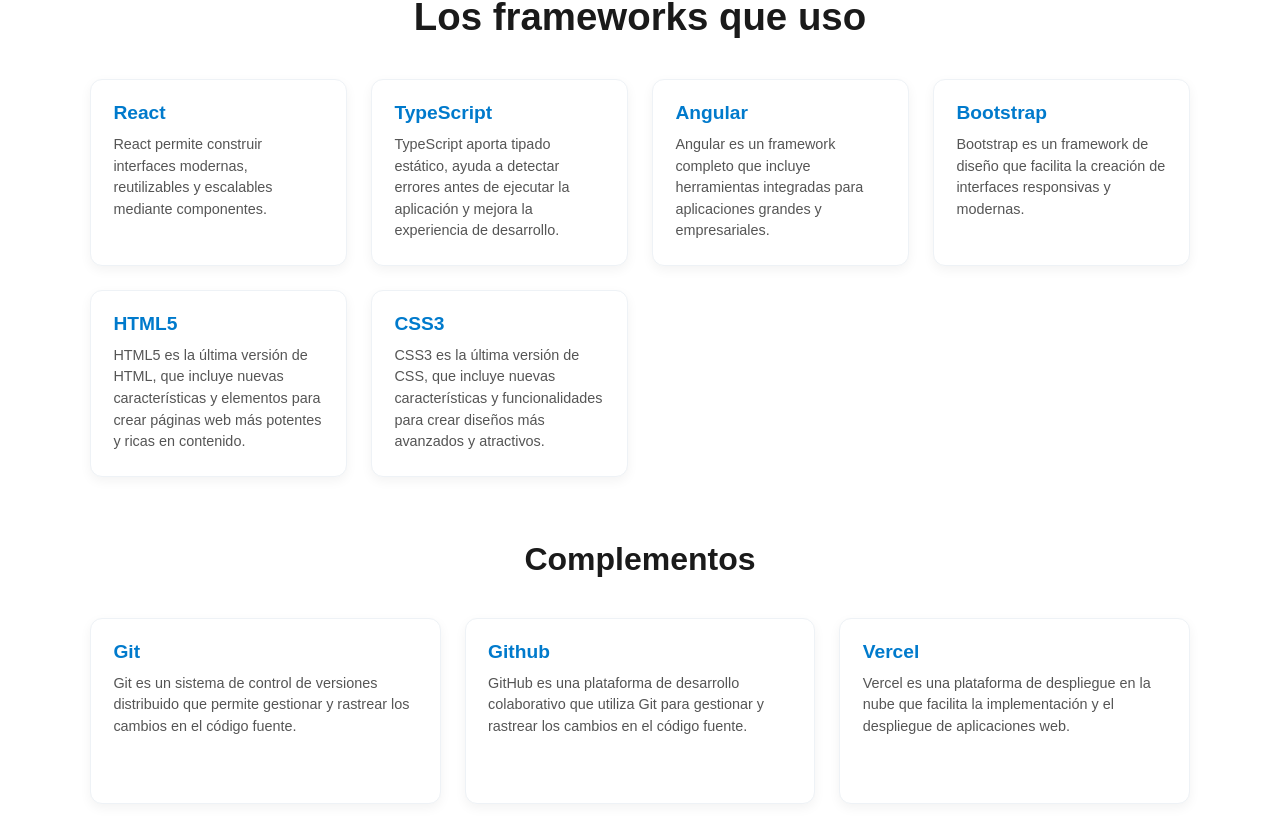
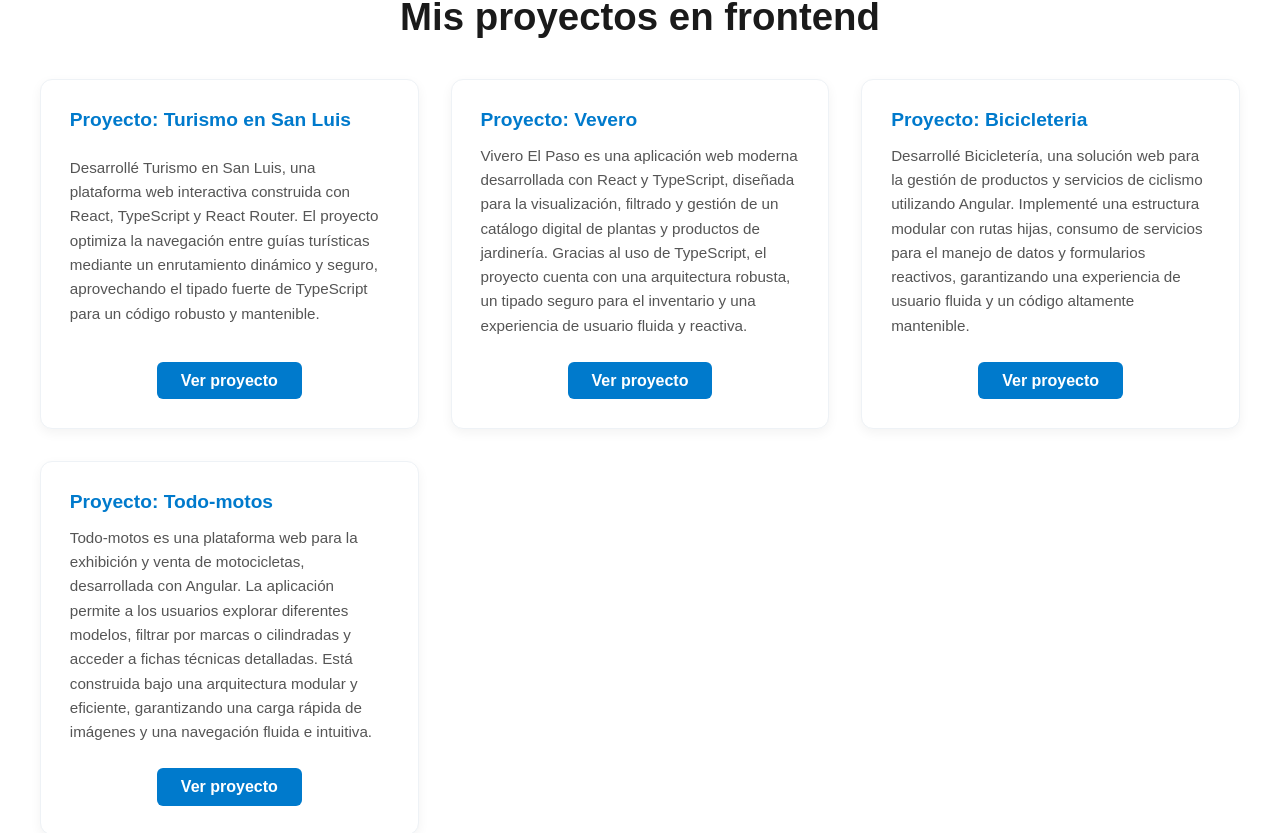
Before and after one commit to valdez-jose/mis-proyectos-frontend, a React (Vite) app: page / in a window 1280 px wide. Shown: the part 411-1244 px from the top of the page. Built offline with nearby package versions, Linux system fonts and the light colour scheme.

Commit message:
style: mejorar diseño de portafolio y actualizar herramientas

```diff
--- a/src/components/about/About.module.css
+++ b/src/components/about/About.module.css
@@ -1,12 +1,12 @@
 /* Contenedor general de la sección */
 .contenedor-section {
   padding: 3rem 2rem;
-  max-width: 1100px;
+  max-width: 1200px; /* Un poco más de margen general para proyectos anchos */
   margin: 0 auto;
   font-family: sans-serif;
 }
 
-/* --- CENTRADO DE TÍTULOS (PRINCIPAL Y SECUNDARIO) --- */
+/* --- CENTRADO DE TÍTULOS --- */
 .contenedor-titulo-principal,
 .contenedor-titulo-secundario {
   display: flex;
@@ -20,7 +20,7 @@
 }
 
 .contenedor-titulo-secundario {
-  margin: 4rem 0 2.5rem 0; /* Espaciado superior para separar de los frameworks */
+  margin: 4rem 0 2.5rem 0;
 }
 
 .titulo-principal {
@@ -35,56 +35,101 @@
   margin: 0;
 }
 
-
-/* --- CONTENEDORES GRID RESPONSIVOS --- */
-.contenedor,
-.contenedorCardsComplementos {
+/* --- SECCIÓN PROYECTOS (Cards un poco más anchas) --- */
+.contenedorProyectos {
   display: grid;
-  /* Tarjetas un poco más chicas: mínimo 220px */
-  grid-template-columns: repeat(auto-fit, minmax(220px, 1fr));
-  gap: 1.5rem;
+  /* El mínimo subió a 320px para que las cards se sientan más grandes y robustas */
+  grid-template-columns: repeat(auto-fit, minmax(320px, 1fr));
+  gap: 2rem;
   justify-content: center;
 }
 
-
-/* --- TARJETAS MÁS COMPACTAS --- */
-.cards {
+.cardProyecto {
   background-color: #ffffff;
   border-radius: 12px;
-  padding: 1.4rem; /* Un poco menos de padding para equilibrar el tamaño menor */
+  padding: 1.8rem;
   box-shadow: 0 4px 12px rgba(0, 0, 0, 0.05);
   border: 1px solid #eef2f6;
-
-  /* Altura mínima ajustada al nuevo tamaño */
-  min-height: 140px;
   display: flex;
   flex-direction: column;
-  justify-content: flex-start;
-
-  /* Transición fluida para el efecto hover */
-  transition: transform 0.3s cubic-bezier(0.25, 0.8, 0.25, 1), box-shadow 0.3s ease;
-  cursor: pointer;
+  justify-content: space-between; /* Empuja el botón siempre al fondo */
+  min-height: 280px;
+  transition: transform 0.3s ease, box-shadow 0.3s ease;
 }
 
-/* Títulos internos de cada tarjeta */
-.cards h3 {
-  font-size: 1.2rem;
-  color: #007acc;
-  margin: 0 0 0.6rem 0;
-}
-
-/* Párrafos de cada tarjeta */
-.cards p {
-  font-size: 0.9rem;
-  color: #555555;
-  line-height: 1.5;
-  margin: 0;
-}
-
-
-/* --- EFECTO HOVER --- */
-.cards:hover {
+.cardProyecto:hover {
   transform: translateY(-5px);
   box-shadow: 0 10px 20px rgba(0, 0, 0, 0.1);
   border-color: #007acc;
 }
+
+.cardProyecto h3 {
+  font-size: 1.2rem;
+  color: #007acc;
+  margin: 0 0 0.8rem 0;
+}
+
+.cardProyecto p {
+  font-size: 0.95rem;
+  color: #555555;
+  line-height: 1.6;
+  margin: 0 0 1.5rem 0; /* Margen inferior para que no pegue al botón */
+}
+
+/* Centrado del botón dentro del contenedor */
+.contenedor-enlace {
+  display: flex;
+  justify-content: center;
+  width: 100%;
+}
+
+.enlace-proyecto {
+  display: inline-block;
+  padding: 0.6rem 1.5rem;
+  background-color: #007acc;
+  color: #ffffff;
+  font-weight: bold;
+  border-radius: 6px;
+  text-decoration: none;
+  transition: background-color 0.2s ease;
+}
+
+.enlace-proyecto:hover {
+  background-color: #005999;
+}
+
+/* --- SECCIÓN MIS HERRAMIENTAS (Cards chicas y centradas) --- */
+.contenedorCardsHerramientas {
+  display: flex;
+  flex-wrap: wrap;
+  justify-content: center; /* Centra las tarjetas si sobran en la fila */
+  gap: 1rem;
+  max-width: 800px; /* Limita el ancho del bloque para mantenerlas agrupadas */
+  margin: 0 auto;
+}
+
+.cardHerramienta {
+  background-color: #ffffff;
+  border-radius: 8px;
+  /* Ancho y alto fijos y pequeños */
+  width: 120px;
+  height: 60px;
+  display: flex;
+  align-items: center;
+  justify-content: center;
+  box-shadow: 0 2px 6px rgba(0, 0, 0, 0.04);
+  border: 1px solid #eef2f6;
+  transition: transform 0.2s ease, border-color 0.2s ease;
+}
+
+.cardHerramienta:hover {
+  transform: scale(1.05);
+  border-color: #007acc;
+}
+
+.cardHerramienta h3 {
+  font-size: 0.95rem;
+  color: #333333;
+  margin: 0;
+  text-align: center;
+}
--- a/src/components/about/About.tsx
+++ b/src/components/about/About.tsx
@@ -4,57 +4,81 @@
   return (
     <section className={styles["contenedor-section"]}>
       <div className={styles["contenedor-titulo-principal"]}>
-        <h2 className={styles["titulo-principal"]}>Los frameworks que uso</h2>
+        <h2 className={styles["titulo-principal"]}>Mis proyectos en frontend</h2>
       </div>
 
-      {/* Frameworks */}
-      <div className={styles.contenedor}>
-        <div className={styles.cards}>
-          <h3>React</h3>
-          <p>React permite construir interfaces modernas, reutilizables y escalables mediante componentes.</p>
+      {/* Proyectos */}
+      <div className={styles.contenedorProyectos}>
+        {/* Proyecto: Turismo en San Luis */}
+        <div className={styles.cardProyecto}>
+          <h3>Proyecto: Turismo en San Luis</h3>
+          <p>
+            Desarrollé Turismo en San Luis, una plataforma web interactiva construida con React, TypeScript y React Router. El proyecto optimiza la navegación entre guías turísticas mediante un enrutamiento dinámico y seguro, aprovechando el tipado fuerte de TypeScript para un código robusto y mantenible.
+          </p>
+          <div className={styles["contenedor-enlace"]}>
+            <a href="https://valdez-jose.github.io/galeria-sanluis/" target="_blank" rel="noreferrer" className={styles["enlace-proyecto"]}>
+              Ver proyecto
+            </a>
+          </div>
         </div>
-        <div className={styles.cards}>
-          <h3>TypeScript</h3>
-          <p>TypeScript aporta tipado estático, ayuda a detectar errores antes de ejecutar la aplicación y mejora la experiencia de desarrollo.</p>
+
+        {/* Proyecto: Vevero */}
+        <div className={styles.cardProyecto}>
+          <h3>Proyecto: Vevero</h3>
+          <p>
+            Vivero El Paso es una aplicación web moderna desarrollada con React y TypeScript, diseñada para la visualización, filtrado y gestión de un catálogo digital de plantas y productos de jardinería. Gracias al uso de TypeScript, el proyecto cuenta con una arquitectura robusta, un tipado seguro para el inventario y una experiencia de usuario fluida y reactiva.
+          </p>
+          <div className={styles["contenedor-enlace"]}>
+            <a href="https://valdez-jose.github.io/vivero-el-paso/" target="_blank" rel="noreferrer" className={styles["enlace-proyecto"]}>
+              Ver proyecto
+            </a>
+          </div>
         </div>
-        <div className={styles.cards}>
-          <h3>Angular</h3>
-          <p>Angular es un framework completo que incluye herramientas integradas para aplicaciones grandes y empresariales.</p>
+
+        {/* Proyecto: Bicicleteria */}
+        <div className={styles.cardProyecto}>
+          <h3>Proyecto: Bicicleteria</h3>
+          <p>
+            Desarrollé Bicicletería, una solución web para la gestión de productos y servicios de ciclismo utilizando Angular. Implementé una estructura modular con rutas hijas, consumo de servicios para el manejo de datos y formularios reactivos, garantizando una experiencia de usuario fluida y un código altamente mantenible.
+          </p>
+          <div className={styles["contenedor-enlace"]}>
+            <a href="https://bicicleteria-angular.vercel.app/" target="_blank" rel="noreferrer" className={styles["enlace-proyecto"]}>
+              Ver proyecto
+            </a>
+          </div>
         </div>
-        <div className={styles.cards}>
-          <h3>Bootstrap</h3>
-          <p>Bootstrap es un framework de diseño que facilita la creación de interfaces responsivas y modernas.</p>
-        </div>
-        <div className={styles.cards}>
-          <h3>HTML5</h3>
-          <p>HTML5 es la última versión de HTML, que incluye nuevas características y elementos para crear páginas web más potentes y ricas en contenido.</p>
-        </div>
-        <div className={styles.cards}>
-          <h3>CSS3</h3>
-          <p>CSS3 es la última versión de CSS, que incluye nuevas características y funcionalidades para crear diseños más avanzados y atractivos.</p>
+
+        {/* Proyecto: Todo-motos */}
+        <div className={styles.cardProyecto}>
+          <h3>Proyecto: Todo-motos</h3>
+          <p>
+            Todo-motos es una plataforma web para la exhibición y venta de motocicletas, desarrollada con Angular. La aplicación permite a los usuarios explorar diferentes modelos, filtrar por marcas o cilindradas y acceder a fichas técnicas detalladas. Está construida bajo una arquitectura modular y eficiente, garantizando una carga rápida de imágenes y una navegación fluida e intuitiva.
+          </p>
+          <div className={styles["contenedor-enlace"]}>
+            <a href="https://todo-motos-angular.vercel.app/" target="_blank" rel="noreferrer" className={styles["enlace-proyecto"]}>
+              Ver proyecto
+            </a>
+          </div>
         </div>
       </div>
 
-      {/* Complementos */}
+      {/* Mis Herramientas */}
       <div className={styles["contenedorComplemento"]}>
-        {/* NUEVO DIV CONTENEDOR PARA CENTRAR EL SUBTÍTULO */}
         <div className={styles["contenedor-titulo-secundario"]}>
-          <h3 className={styles["titulo-secundario"]}>Complementos</h3>
+          <h3 className={styles["titulo-secundario"]}>Mis herramientas</h3>
         </div>
 
-        <div className={styles.contenedorCardsComplementos}>
-          <div className={styles.cards}>
-            <h3>Git</h3>
-            <p>Git es un sistema de control de versiones distribuido que permite gestionar y rastrear los cambios en el código fuente.</p>
-          </div>
-          <div className={styles.cards}>
-            <h3>Github</h3>
-            <p>GitHub es una plataforma de desarrollo colaborativo que utiliza Git para gestionar y rastrear los cambios en el código fuente.</p>
-          </div>
-          <div className={styles.cards}>
-            <h3>Vercel</h3>
-            <p>Vercel es una plataforma de despliegue en la nube que facilita la implementación y el despliegue de aplicaciones web.</p>
-          </div>
+        {/* Contenedor flex para que se centren de manera fluida */}
+        <div className={styles.contenedorCardsHerramientas}>
+          <div className={styles.cardHerramienta}><h3>React</h3></div>
+          <div className={styles.cardHerramienta}><h3>Typescript</h3></div>
+          <div className={styles.cardHerramienta}><h3>Angular</h3></div>
+          <div className={styles.cardHerramienta}><h3>Html5</h3></div>
+          <div className={styles.cardHerramienta}><h3>CSS3</h3></div>
+          <div className={styles.cardHerramienta}><h3>Bootstrap</h3></div>
+          <div className={styles.cardHerramienta}><h3>Git</h3></div>
+          <div className={styles.cardHerramienta}><h3>Github</h3></div>
+          <div className={styles.cardHerramienta}><h3>Vercel</h3></div>
         </div>
       </div>
     </section>
```
Also changed, not shown: src/components/Reserva.tsx (deleted, +0 -22 lines).
